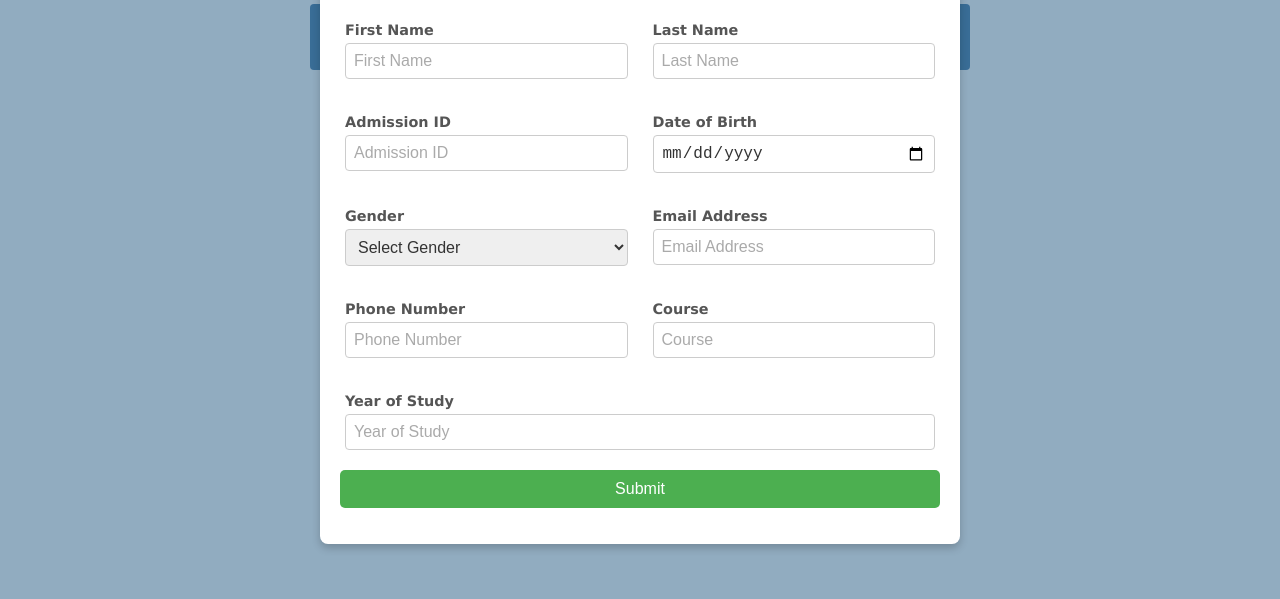
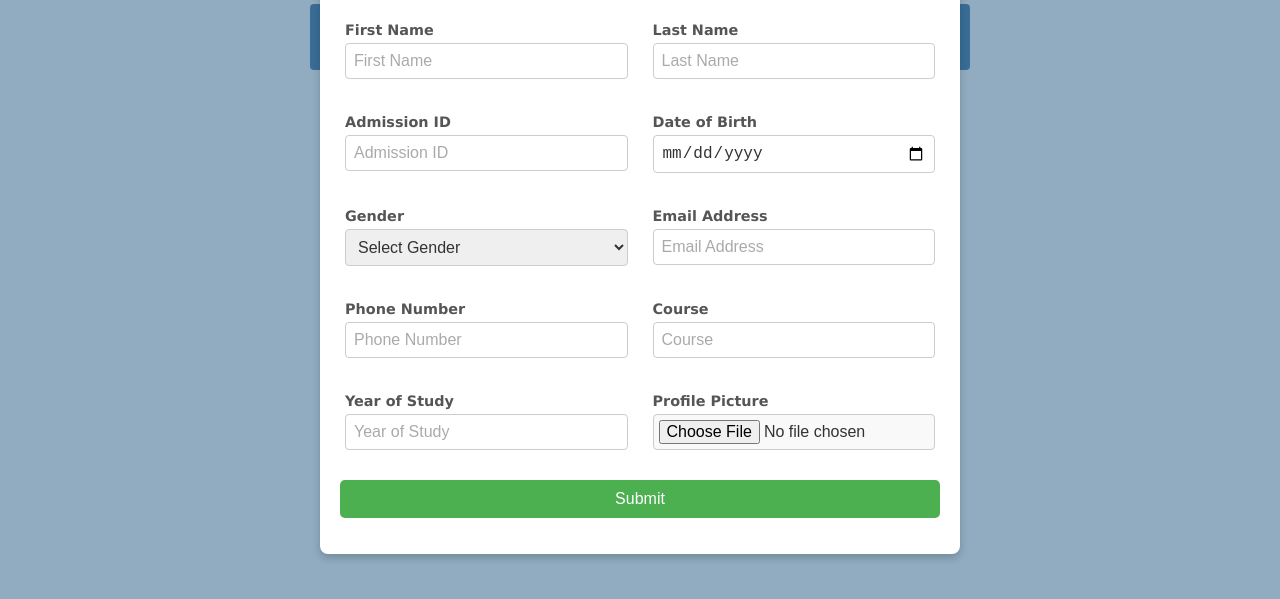
Before and after one commit to Zyedan/DevOps-Project-Zyedan-, a website: page public/index.html in a window 1280 px wide. Both pictures are taken after a click on the button "POST STUDENT". Shown: the part 135-734 px from the top of the page. Drawn offline with Linux system fonts and the light colour scheme.

Commit message:
Implemented html structure for addStudent model form

```diff
--- a/public/index.html
+++ b/public/index.html
@@ -72,9 +72,15 @@
                     </div>
                 </div>
 
-                <div class="form-group">
-                    <label for="yearOfStudy">Year of Study</label>
-                    <input type="number" id="yearOfStudy" name="yearOfStudy" placeholder="Year of Study" required>
+                <div class="form-row">
+                    <div class="form-group">
+                        <label for="yearOfStudy">Year of Study</label>
+                        <input type="number" id="yearOfStudy" name="yearOfStudy" placeholder="Year of Study" required>
+                    </div>
+                    <div class="form-group">
+                        <label for = "profilePicture">Profile Picture</label>
+                        <input type="file" id="profilePicture" name="profilePicture" accept="image/*" required>
+                    </div>
                 </div>
 
                 <button type="button" onclick="addStudent()">Submit</button>
```
